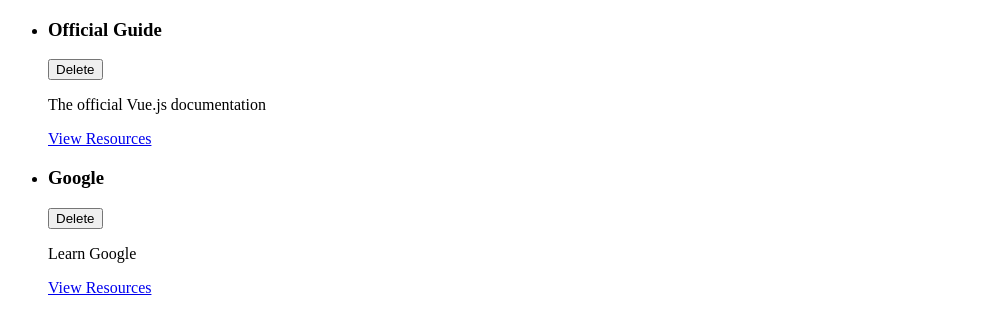
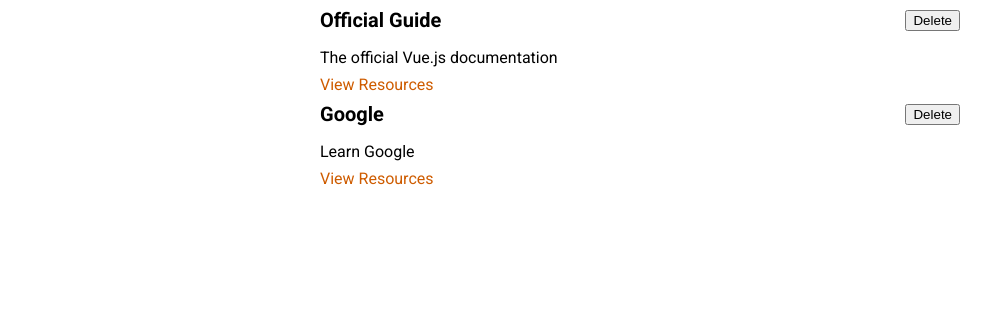
Before and after one commit to NoorMohammadTalukder/Remember-Me-Simple-VUE-Application, a Vue app: page / in a window 1280 px wide. Shown: the top 334 px of the page, without its empty margins (0-991 px from the left). Built offline with nearby package versions, Linux system fonts and the light colour scheme; the HTML template or start-up script is replaced by a standard one.

Commit message:
learning resource, stored  resouces added

```diff
--- a/src/App.vue
+++ b/src/App.vue
@@ -1,22 +1,12 @@
 <template>
-
-  <ul>
-    <learning-resources
-      v-for="res in storedResources"
-      :key="res.id"
-      :title="res.title"
-      :description="res.description"
-      :link="res.link"
-    >
-    </learning-resources>
-  </ul>
+ <stored-resources :resources="storedResources"></stored-resources>
 </template>
 
 <script>
-import LearningResources from './components/learning-resources/LearningResource.vue';
+    import StoredResources from './components/learning-resources/StoredResources.vue';
     export default {
       components: {
-   LearningResources,
+        StoredResources,
       },
       data() {
         return {
@@ -38,3 +28,19 @@
       },
     };
 </script>
+
+<style>
+    @import url('https://fonts.googleapis.com/css2?family=Roboto:wght@400;700&display=swap');
+
+    * {
+      box-sizing: border-box;
+    }
+
+    html {
+      font-family: 'Roboto', sans-serif;
+    }
+
+    body {
+      margin: 0;
+    }
+</style>
--- a/src/components/learning-resources/LearningResource.vue
+++ b/src/components/learning-resources/LearningResource.vue
@@ -2,21 +2,53 @@
   <li>
     <div>
       <header>
-                <h3>{{title}}</h3>
+        <h3>{{ title }}</h3>
         <button>Delete</button>
       </header>
     </div>
-        <p>{{description}}</p>
+    <p>{{ description }}</p>
     <nav>
       <a :href="link">View Resources</a>
     </nav>
   </li>
 </template>
 
+
 <script>
+    export default {
+    props: ['title', 'description', 'link'],
+    };
+</script>
 
 
-export default {
-    props:['title','description','link']
+<style scoped>
+    li {
+    margin: auto;
+    max-width: 40rem;
     }
-</script>
+
+    header {
+    display: flex;
+    justify-content: space-between;
+    align-items: center;
+    }
+
+    h3 {
+    font-size: 1.25rem;
+    margin: 0.5rem 0;
+    }
+
+    p {
+    margin: 0.5rem 0;
+    }
+
+    a {
+    text-decoration: none;
+    color: #ce5c00;
+    }
+
+    a:hover,
+    a:active {
+    color: #c89300;
+    }
+</style>
--- /dev/null
+++ b/src/components/learning-resources/StoredResources.vue
@@ -0,0 +1,36 @@
+<template>
+     <ul>
+    <learning-resource
+      v-for="res in resources"
+      :key="res.id"
+      :title="res.title"
+      :description="res.description"
+      :link="res.link"
+    >
+    </learning-resource>
+  </ul>
+</template>
+
+
+<script>
+    import LearningResource from './LearningResource.vue';
+
+    export default{
+        props:['resources'],
+
+        components:{
+        LearningResource,
+        }
+    }
+
+</script>
+
+<style scoped>
+    ul {
+    list-style: none;
+    margin: 0;
+    padding: 0;
+    margin: auto;
+    max-width: 40rem;
+    }
+</style>
```
Lines whose indentation alone changed are shown as unchanged.
